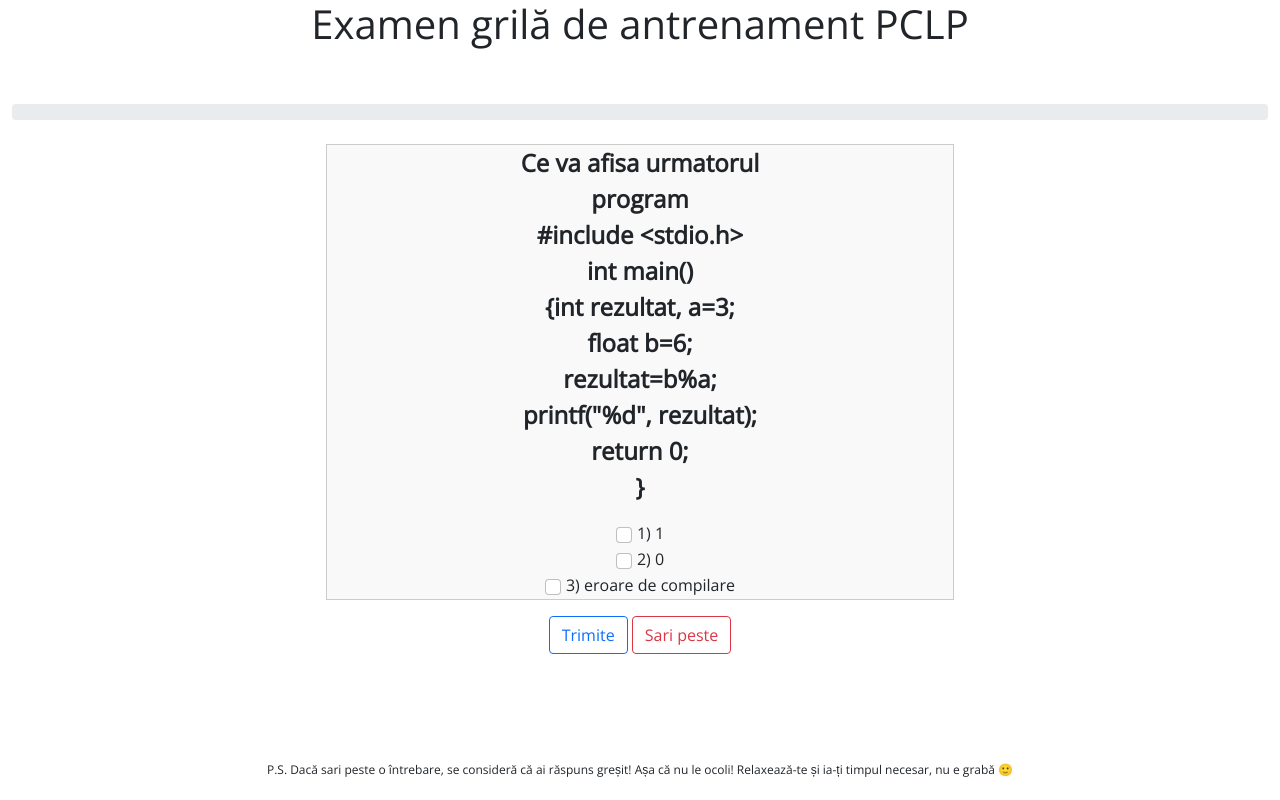
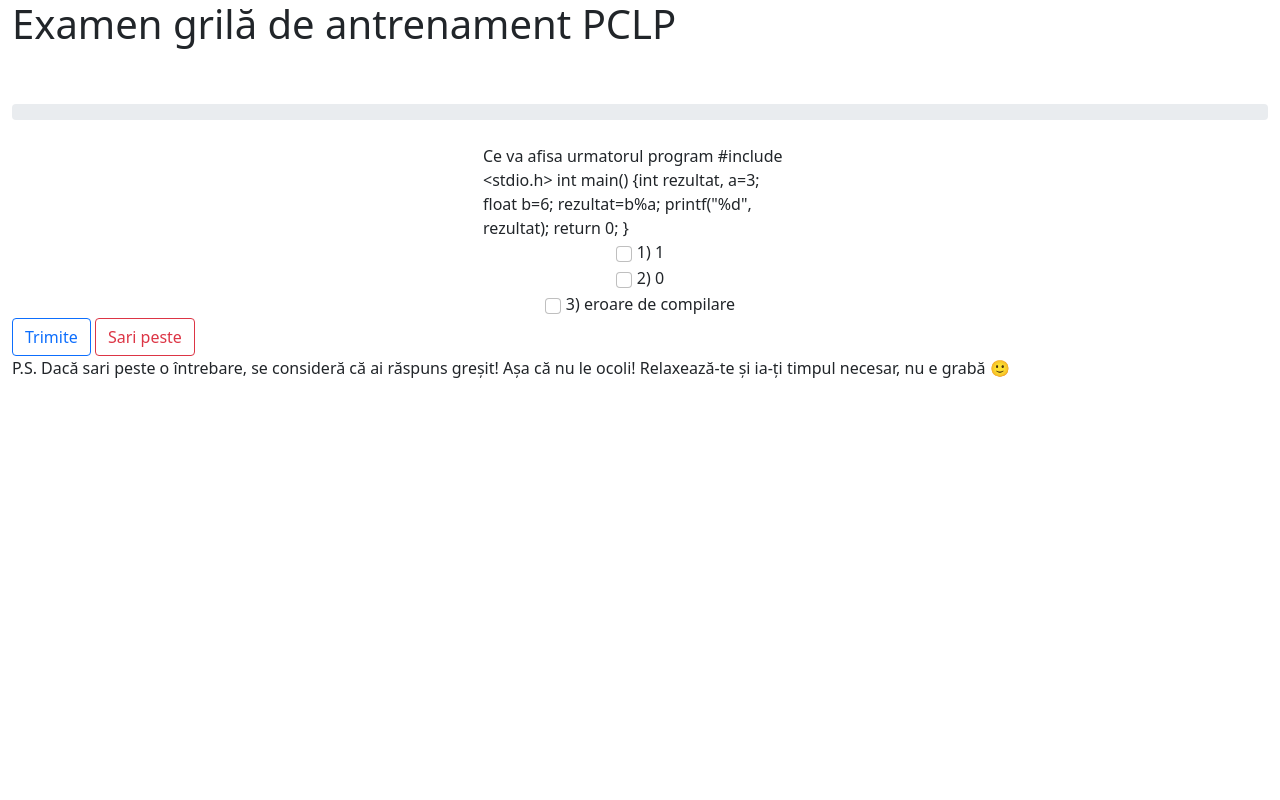
Before and after one commit to thek0d3r/Grile-PCLP, a SvelteKit app: page / in a window 1280 px wide. Built offline with nearby package versions, Linux system fonts and the light colour scheme.

Commit message:
Udated the +page.svelte to import the components recently created

```diff
--- a/src/routes/+page.svelte
+++ b/src/routes/+page.svelte
@@ -1,4 +1,8 @@
 <script>
+  import Flashcard from './Flashcard.svelte';
+
+  import ProgressBar from './ProgressBar.svelte';
+
 
     import { onMount } from 'svelte';
 
@@ -126,7 +130,7 @@
 
   </script>
 
-  <main class="container-fluid" style="position: relative; width: 100vw; height: 100vh">
+  <main class="container-fluid" style="position: relative; width: 100vw; min-height: 100vh;">
     <div class="row">
         <h1>Examen grilă de antrenament PCLP</h1>
     </div>
@@ -137,9 +141,7 @@
 
     <div class="row">
         <div class="container">
-            <div class="progress">
-                <div class="progress-bar" role="progressbar" style="width: {progressPercentage}%;" aria-valuenow="{progressPercentage}" aria-valuemin="0" aria-valuemax="100">{Math.floor(progressPercentage)}%</div>
-            </div>
+            <ProgressBar progressPercentage={progressPercentage}></ProgressBar>
         </div>
     </div>
 
@@ -149,17 +151,12 @@
         <div class="row">
             {#if currentCardIndex != 60}
             <div class="container">
-                <div class="flashcard col-xl-6 offset-xl-3">
-                    <div class="col-xl-6 offset-xl-3">
-                        <div class="question">{flashcards[currentCardIndex].question}</div>
-                        {#each flashcards[currentCardIndex].ansList as ans}
-                            <div class="form-check" style="display: flex; align-items: center; justify-content: center;">
-                                <input class="form-check-input" type="checkbox" id={ans} value={ans} on:change={handleChange} on:keypress={handleKeypress} bind:checked={selectedCheckboxValues[ans]}/>
-                                <label class="form-check-label" style="margin-left: 5px" for={ans}>{@html ans}</label>
-                            </div>
-                        {/each}
-                    </div>
-                </div>
+                <Flashcard
+                    flashcards={flashcards}
+                    currentCardIndex={currentCardIndex}
+                    selectedCheckboxValues={selectedCheckboxValues}
+                    handleChange={handleChange}
+                    handleKeypress={handleKeypress}></Flashcard>
             </div>
 
             <div class="controls">
@@ -209,73 +206,4 @@
     {:else}
         <p>Se incarcă întrebările...</p>
     {/if}
-  </main>
-
-  <style>
-    @import url('https://fonts.googleapis.com/css2?family=Open+Sans&display=swap');
-
-    main {
-        text-align: center;
-        font-family: 'Open Sans', sans-serif;
-    }
-
-    .flashcard {
-        border: 1px solid #ccc;
-        background-color: #f9f9f9;
-    }
-
-    .question {
-        font-size: 1.5rem;
-        font-weight: bold;
-        margin-bottom: 1rem;
-        white-space: pre-line;
-    }
-
-    .green {
-        color: green;
-    }
-
-    .red {
-        color: red;
-    }
-
-    .user-answer {
-        display: flex;
-        justify-content: center;
-        margin-top: 1rem;
-    }
-
-    .result {
-        margin-top: 1rem;
-        font-weight: bold;
-    }
-
-    .correct {
-        color: green;
-    }
-
-    .incorrect {
-        color: red;
-    }
-
-    .controls {
-        margin-top: 1rem;
-    }
-
-    .disclaimer {
-        text-align: center;
-        font-size: 12px;
-
-        position: absolute;
-        bottom: 5px;
-    }
-
-    .title {
-        text-align: center;
-        font-size: large;
-    }
-
-    .final-msg {
-        font-size: large;
-    }
-  </style>
+</main>
```
